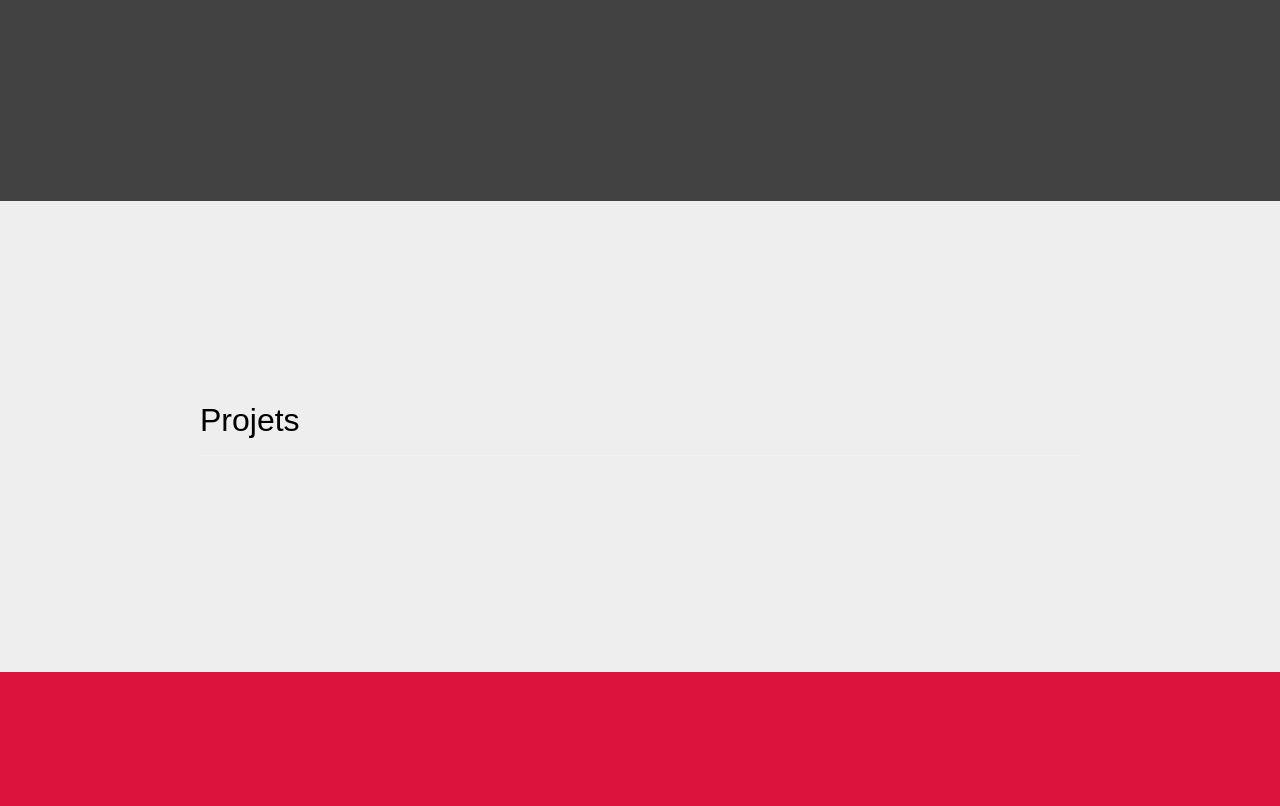
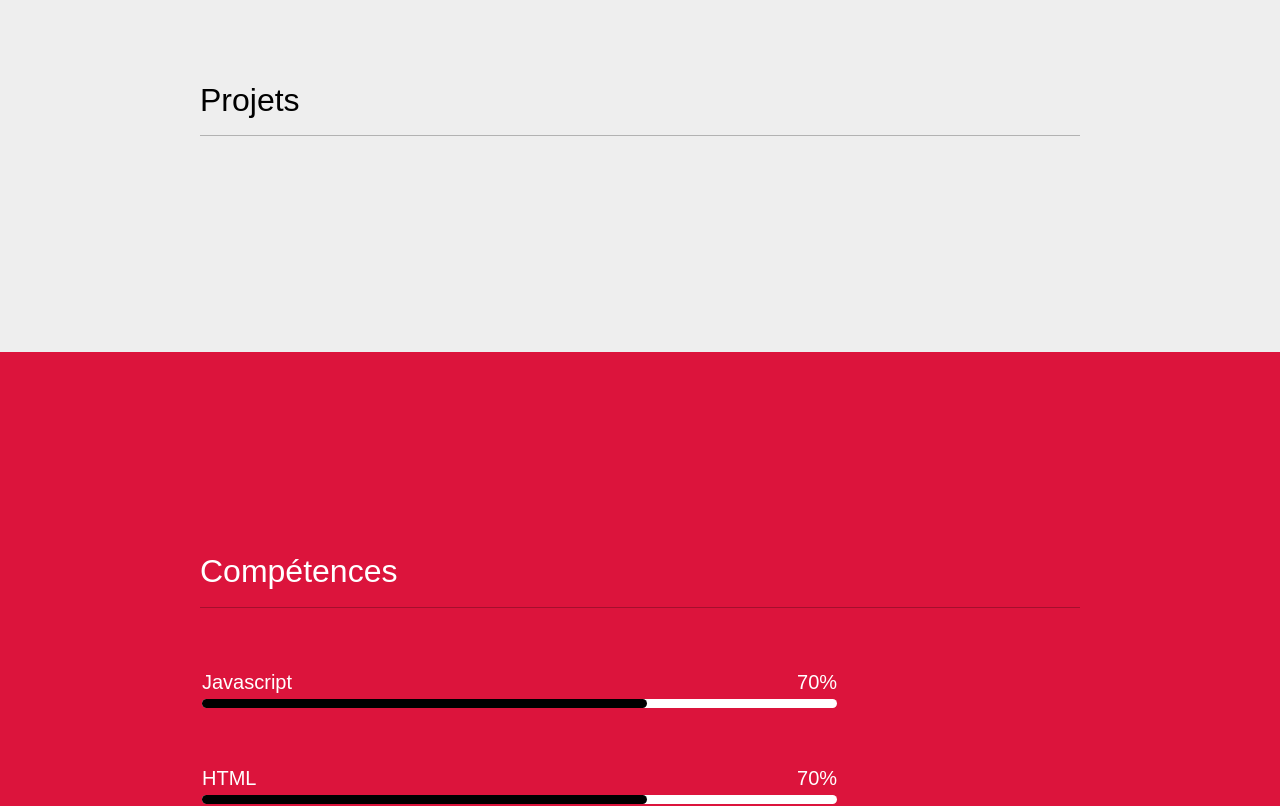
Before and after one commit to Austin-William/Curriculum-vitae, a React (Create React App) app: page / in a window 1280 px wide. Shown: the part 3120-3926 px from the top of the page. Built offline with nearby package versions, Linux system fonts and the light colour scheme.

Commit message:
[ADD] ui animated background

```diff
--- a/src/App.js
+++ b/src/App.js
@@ -1,10 +1,11 @@
 import React from 'react';
 import Header from './components/Header';
 import Home from './pages/Home';
+import "./styles/App.css";
 
 function App() {
     return (
-        <div className="App">
+        <div className="App" id="home">
             <Header />
             <Home />
         </div>
--- /dev/null
+++ b/src/styles/App.css
@@ -0,0 +1,17 @@
+.App {
+    background: linear-gradient(-30deg, yellow, orange, crimson, black, #23d5ab);
+    background-size: 500% 130%;
+    animation: Gradient 3s ease infinite;
+}
+
+@keyframes Gradient {
+    0% {
+        background-position: 0% 50%;
+    }
+    50% {
+        background-position: 100% 50%;
+    }
+    100% {
+        background-position: 0% 50%;
+    }
+}
--- a/src/styles/Cv.css
+++ b/src/styles/Cv.css
@@ -2,11 +2,5 @@
     background: #e6e6e6;
     width: 100%;
     height: 100%;
-    margin-top: 20em;
     font: normal 40px/50px Montserrat, sans-serif;
 }
-
-.Cv hr {
-    color: white;
-    width: 100%;
-}
--- a/src/styles/Footer.css
+++ b/src/styles/Footer.css
@@ -1,9 +1,5 @@
 .Footer {
-    background:-moz-radial-gradient(circle at 1% 50%, rgb(32, 112, 122) 0%, rgb(196, 196, 196) 50%);
-    background:-webkit-radial-gradient(circle at 1% 50%, rgba(32, 112, 122) 0%, rgba(196, 196, 196) 50%);
-    background:-o-radial-gradient(circle at 1% 50%, rgba(32, 112, 122) 0%, rgba(196, 196, 196) 50%);
-    background:-ms-radial-gradient(circle at 1% 50%, rgba(32, 112, 122) 0%, rgba(196, 196, 196) 50%);
-    background:radial-gradient(circle at 1% 50%, rgba(32, 112, 122) 0%, rgba(196, 196, 196) 50%);
+    background: transparent;
     padding: 3em;
     display: block;
     text-align: center;
--- a/src/styles/Home.css
+++ b/src/styles/Home.css
@@ -1,10 +1,6 @@
 .Home {
-    margin-top: -30em;
-    background:-moz-radial-gradient(circle at 1% 50%, rgb(117, 110, 89) 0%, rgb(43, 43, 43) 80%);
-    background:-webkit-radial-gradient(circle at 1% 50%, rgb(117, 110, 89) 0%, rgba(43, 43, 43) 80%);
-    background:-o-radial-gradient(circle at 1% 50%, rgba(117, 110, 89) 0%, rgba(43, 43, 43) 80%);
-    background:-ms-radial-gradient(circle at 1% 50%, rgba(117, 110, 89) 0%, rgb(43, 43, 43) 80%);
-    background:radial-gradient(circle at 1% 50%, rgb(117, 110, 89) 0%, rgba(43, 43, 43) 80%);
+    width: 100%;
+    height: 100%;
 }
 
 .Home-container {
```
